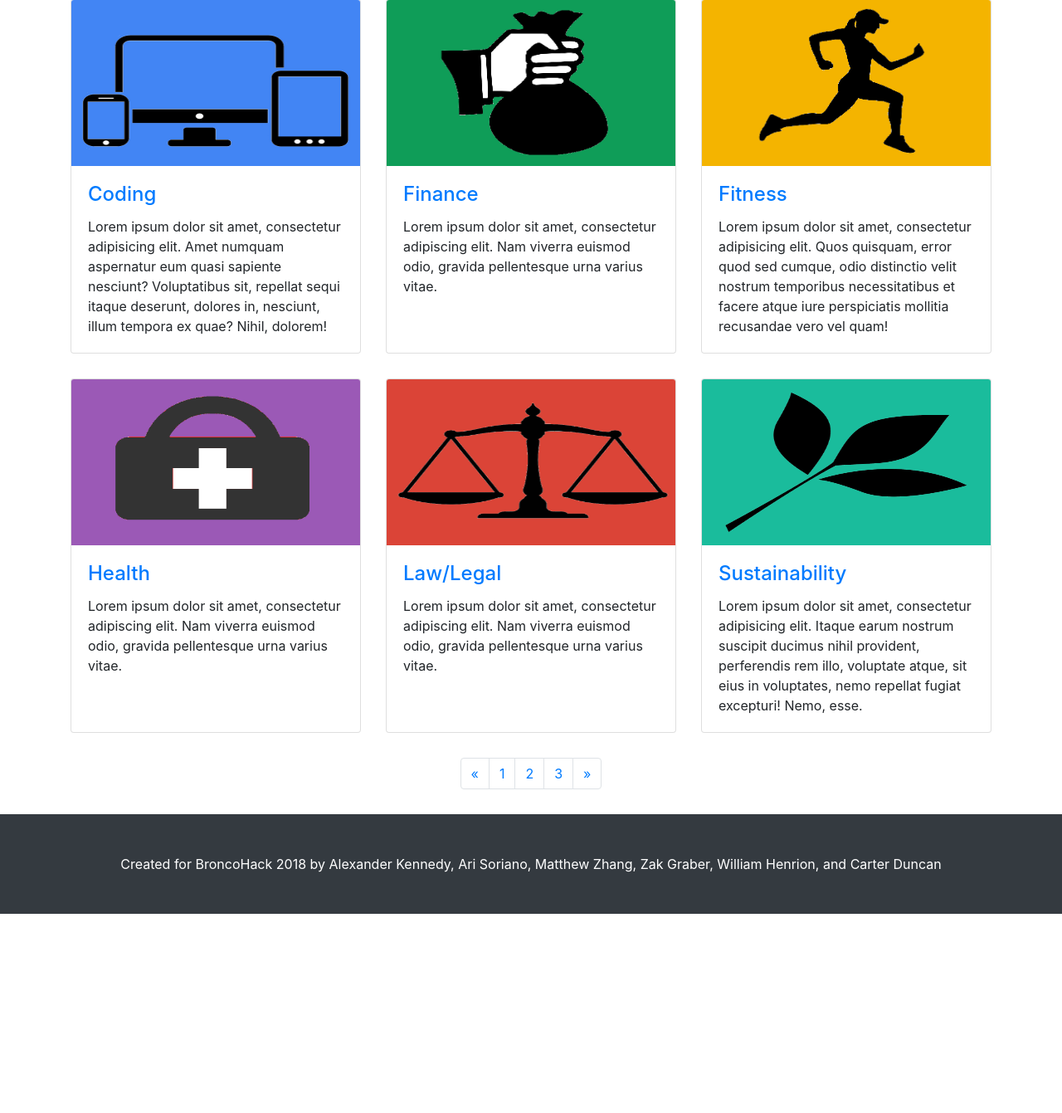
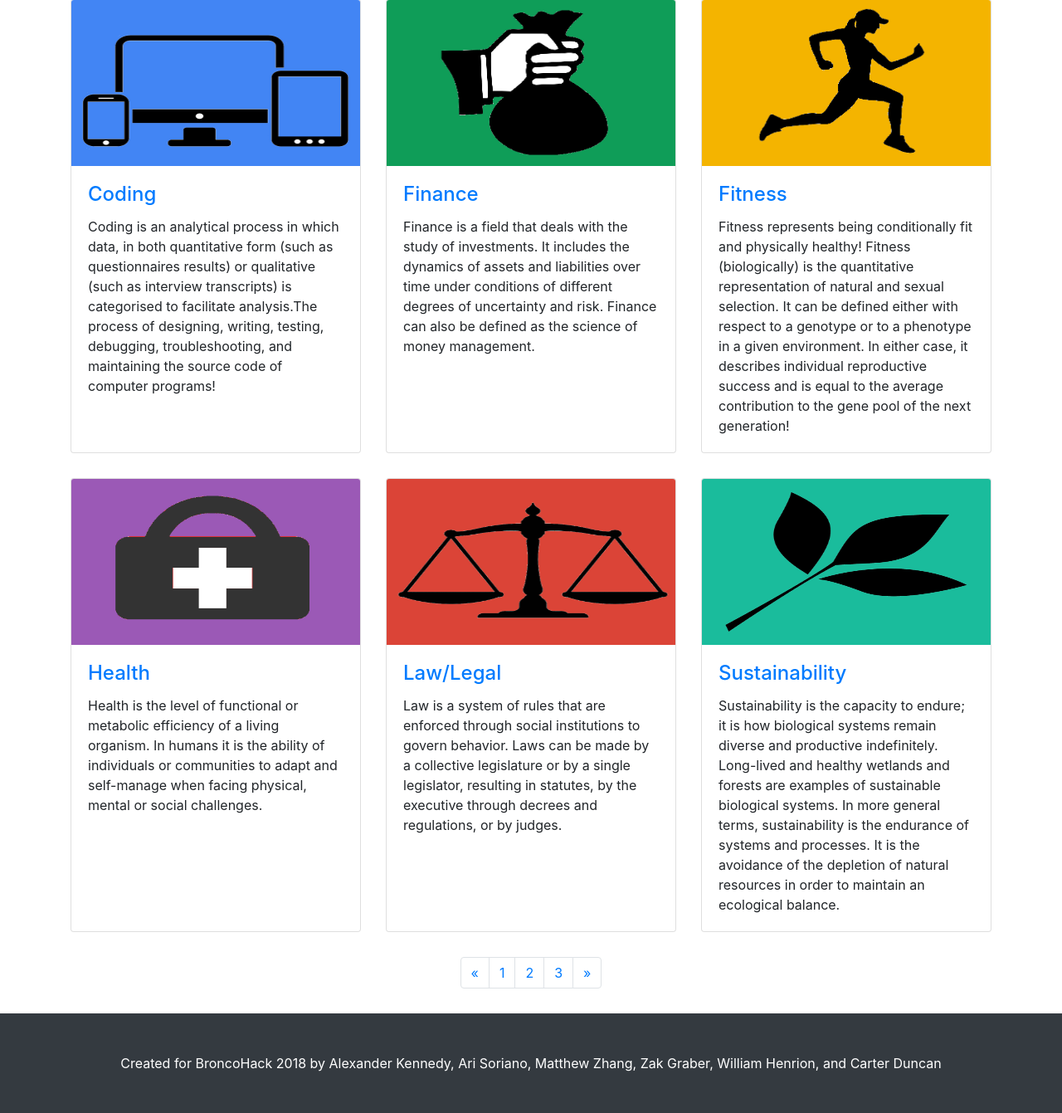
Before and after one commit to zgraber/BroncoHack-2018, a Node server app: page /categories.html in a window 1280 px wide. Shown: the part 153-1494 px from the top of the page at 83% size. Before the commit the page ends 1254 px from the top, so only its background shows below. Run offline with Node 20, Linux system fonts and the light colour scheme; some libraries are stand-ins or nearby versions.

Commit message:
update category descriptions

```diff
--- a/views/categories.html
+++ b/views/categories.html
@@ -59,7 +59,7 @@
               <h4 class="card-title">
                 <a href="mentors/categories/coding">Coding</a>
               </h4>
-              <p class="card-text">Lorem ipsum dolor sit amet, consectetur adipisicing elit. Amet numquam aspernatur eum quasi sapiente nesciunt? Voluptatibus sit, repellat sequi itaque deserunt, dolores in, nesciunt, illum tempora ex quae? Nihil, dolorem!</p>
+              <p class="card-text">Coding is an analytical process in which data, in both quantitative form (such as questionnaires results) or qualitative (such as interview transcripts) is categorised to facilitate analysis.The process of designing, writing, testing, debugging, troubleshooting, and maintaining the source code of computer programs!</p>
             </div>
           </div>
         </div>
@@ -70,7 +70,7 @@
               <h4 class="card-title">
                 <a href="mentors/categories/finance">Finance</a>
               </h4>
-              <p class="card-text">Lorem ipsum dolor sit amet, consectetur adipiscing elit. Nam viverra euismod odio, gravida pellentesque urna varius vitae.</p>
+              <p class="card-text">Finance is a field that deals with the study of investments. It includes the dynamics of assets and liabilities over time under conditions of different degrees of uncertainty and risk. Finance can also be defined as the science of money management.</p>
             </div>
           </div>
         </div>
@@ -81,7 +81,7 @@
               <h4 class="card-title">
                 <a href="mentors/categories/fitness">Fitness</a>
               </h4>
-              <p class="card-text">Lorem ipsum dolor sit amet, consectetur adipisicing elit. Quos quisquam, error quod sed cumque, odio distinctio velit nostrum temporibus necessitatibus et facere atque iure perspiciatis mollitia recusandae vero vel quam!</p>
+              <p class="card-text">Fitness represents being conditionally fit and physically healthy! Fitness (biologically) is the quantitative representation of natural and sexual selection. It can be defined either with respect to a genotype or to a phenotype in a given environment. In either case, it describes individual reproductive success and is equal to the average contribution to the gene pool of the next generation!</p>
             </div>
           </div>
         </div>
@@ -92,7 +92,7 @@
               <h4 class="card-title">
                 <a href="mentors/categories/health">Health</a>
               </h4>
-              <p class="card-text">Lorem ipsum dolor sit amet, consectetur adipiscing elit. Nam viverra euismod odio, gravida pellentesque urna varius vitae.</p>
+              <p class="card-text">Health is the level of functional or metabolic efficiency of a living organism. In humans it is the ability of individuals or communities to adapt and self-manage when facing physical, mental or social challenges.</p>
             </div>
           </div>
         </div>
@@ -103,7 +103,7 @@
               <h4 class="card-title">
                 <a href="mentors/categories/law">Law/Legal</a>
               </h4>
-              <p class="card-text">Lorem ipsum dolor sit amet, consectetur adipiscing elit. Nam viverra euismod odio, gravida pellentesque urna varius vitae.</p>
+              <p class="card-text">Law is a system of rules that are enforced through social institutions to govern behavior. Laws can be made by a collective legislature or by a single legislator, resulting in statutes, by the executive through decrees and regulations, or by judges.</p>
             </div>
           </div>
         </div>
@@ -114,7 +114,7 @@
               <h4 class="card-title">
                 <a href="mentors/categories/sustainability">Sustainability</a>
               </h4>
-              <p class="card-text">Lorem ipsum dolor sit amet, consectetur adipisicing elit. Itaque earum nostrum suscipit ducimus nihil provident, perferendis rem illo, voluptate atque, sit eius in voluptates, nemo repellat fugiat excepturi! Nemo, esse.</p>
+              <p class="card-text">Sustainability is the capacity to endure; it is how biological systems remain diverse and productive indefinitely. Long-lived and healthy wetlands and forests are examples of sustainable biological systems. In more general terms, sustainability is the endurance of systems and processes. It is the avoidance of the depletion of natural resources in order to maintain an ecological balance.</p>
             </div>
           </div>
         </div>
```
